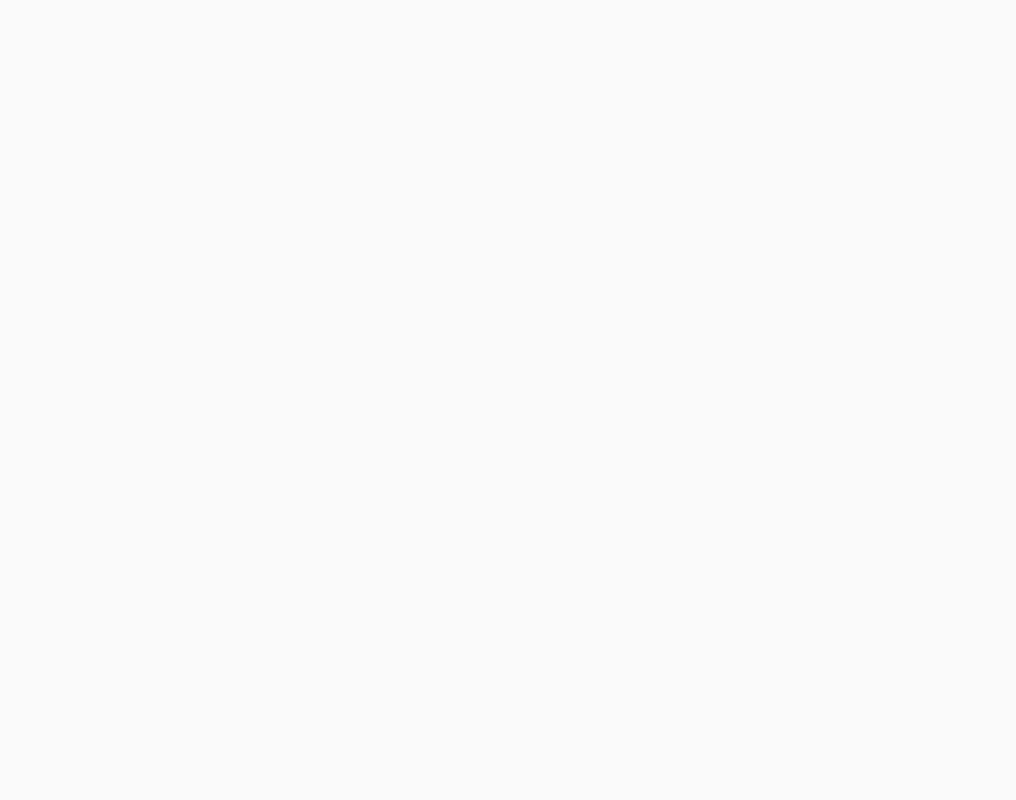
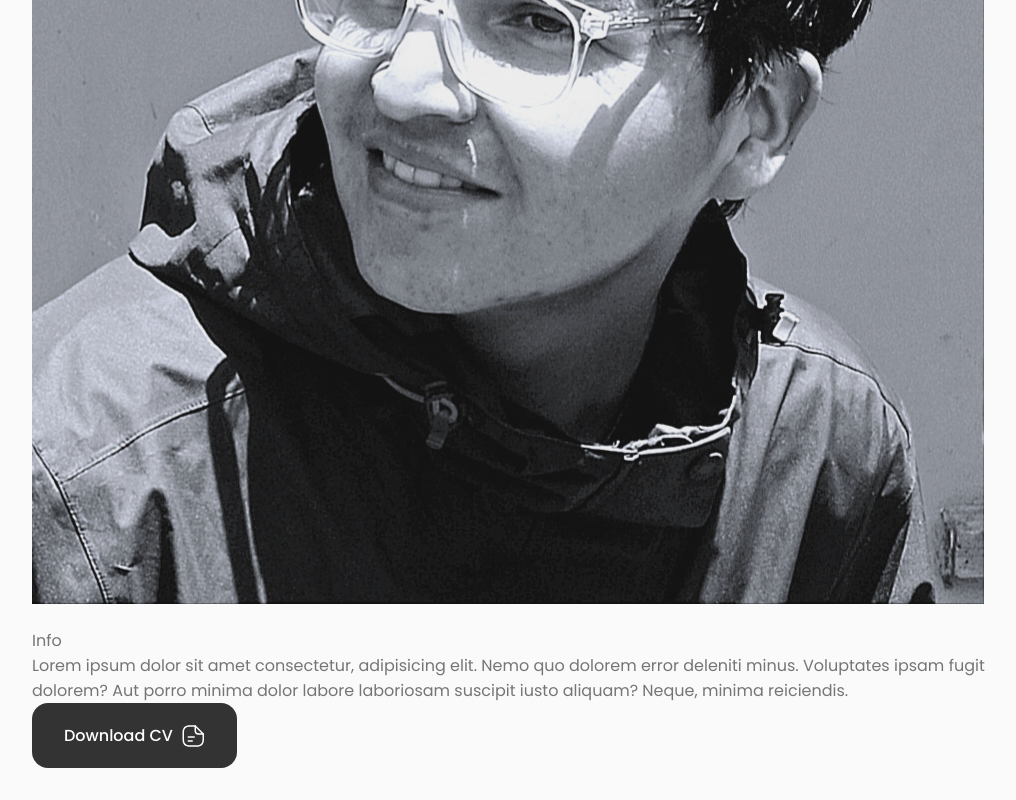
Before and after one commit to MarcoRosselDev/portafollio, a React (Create React App) app: page / in a window 1280 px wide. Shown: the part 1331-2131 px from the top of the page, without its empty margins (124-1140 px from the left). Before the commit the page ends 800 px from the top, so only its background shows below. Built offline with nearby package versions, Linux system fonts and the light colour scheme.

Commit message:
About page

```diff
--- a/src/App.js
+++ b/src/App.js
@@ -1,5 +1,6 @@
 import React from "react";
 import "./App.css";
+import About from "./components/about/About";
 import Header from "./components/header/Header.jsx";
 import Home from "./components/home/Home";
 
@@ -9,6 +10,7 @@
       <Header />
       <main className="main">
         <Home />
+        <About />
       </main>
     </>
   );
--- /dev/null
+++ b/src/components/about/About.jsx
@@ -0,0 +1,58 @@
+import React from "react";
+import "./about.css";
+import AboutImg from "../../assets/perfil.jpg";
+import CV from "../../assets/John-Cv.pdf";
+import Info from "./Info";
+
+const About = () => {
+  return (
+    <section className="about section" id="about">
+      <h2 className="section__title">About Me</h2>
+      <span className="section__subtitle">My Introduction</span>
+
+      <div className="about__container container grid">
+        <img src={AboutImg} alt="" className="about__img" />
+        <div className="about__data">
+          <Info />
+
+          <p className="about__description">
+            Lorem ipsum dolor sit amet consectetur, adipisicing elit. Nemo quo
+            dolorem error deleniti minus. Voluptates ipsam fugit dolorem? Aut
+            porro minima dolor labore laboriosam suscipit iusto aliquam? Neque,
+            minima reiciendis.
+          </p>
+          <a download="" href={CV} className="button button--flex">
+            Download CV
+            <svg
+              class="button__icon"
+              xmlns="http://www.w3.org/2000/svg"
+              width="24"
+              height="24"
+              viewBox="0 0 24 24"
+              fill="none"
+            >
+              <path
+                d="M15.25 22.7502H9.25C3.82 22.7502 1.5 20.4302 1.5 15.0002V9.00024C1.5 3.57024 3.82 1.25024 9.25 1.25024H14.25C14.66 1.25024 15 1.59024 15 2.00024C15 2.41024 14.66 2.75024 14.25 2.75024H9.25C4.64 2.75024 3 4.39024 3 9.00024V15.0002C3 19.6102 4.64 21.2502 9.25 21.2502H15.25C19.86 21.2502 21.5 19.6102 21.5 15.0002V10.0002C21.5 9.59024 21.84 9.25024 22.25 9.25024C22.66 9.25024 23 9.59024 23 10.0002V15.0002C23 20.4302 20.68 22.7502 15.25 22.7502Z"
+                fill="var(--container-color)"
+              ></path>
+              <path
+                d="M22.25 10.7502H18.25C14.83 10.7502 13.5 9.42023 13.5 6.00023V2.00023C13.5 1.70023 13.68 1.42023 13.96 1.31023C14.24 1.19023 14.56 1.26023 14.78 1.47023L22.78 9.47023C22.99 9.68023 23.06 10.0102 22.94 10.2902C22.82 10.5702 22.55 10.7502 22.25 10.7502ZM15 3.81023V6.00023C15 8.58023 15.67 9.25023 18.25 9.25023H20.44L15 3.81023Z"
+                fill="var(--container-color)"
+              ></path>
+              <path
+                d="M13.25 13.7502H7.25C6.84 13.7502 6.5 13.4102 6.5 13.0002C6.5 12.5902 6.84 12.2502 7.25 12.2502H13.25C13.66 12.2502 14 12.5902 14 13.0002C14 13.4102 13.66 13.7502 13.25 13.7502Z"
+                fill="var(--container-color)"
+              ></path>
+              <path
+                d="M11.25 17.7502H7.25C6.84 17.7502 6.5 17.4102 6.5 17.0002C6.5 16.5902 6.84 16.2502 7.25 16.2502H11.25C11.66 16.2502 12 16.5902 12 17.0002C12 17.4102 11.66 17.7502 11.25 17.7502Z"
+                fill="var(--container-color)"
+              ></path>
+            </svg>
+          </a>
+        </div>
+      </div>
+    </section>
+  );
+};
+
+export default About;
--- /dev/null
+++ b/src/components/about/Info.jsx
@@ -0,0 +1,7 @@
+import React from "react";
+
+const Info = () => {
+  return <div>Info</div>;
+};
+
+export default Info;
```
Also changed, not shown: src/components/about/about.css (added).
